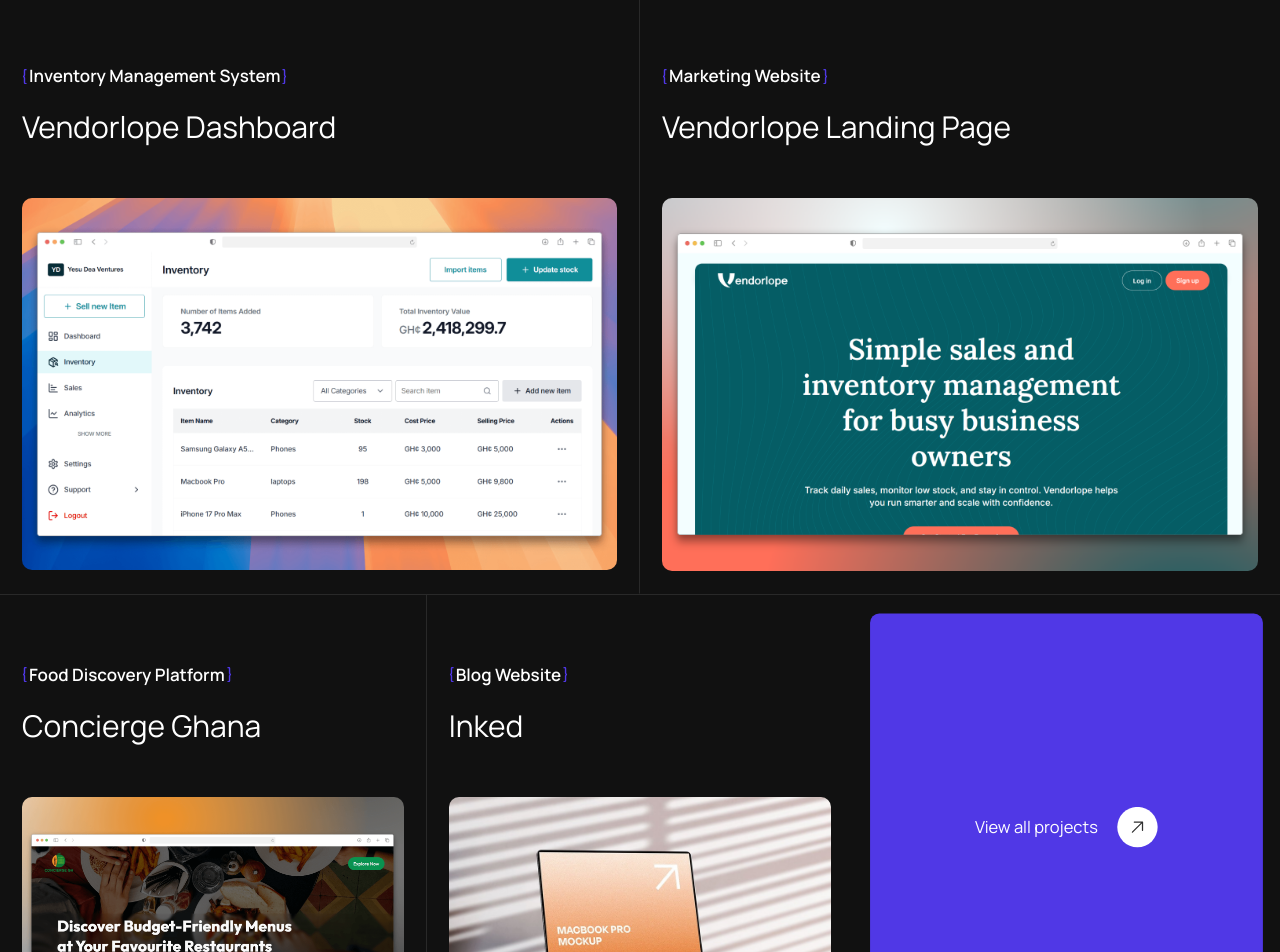
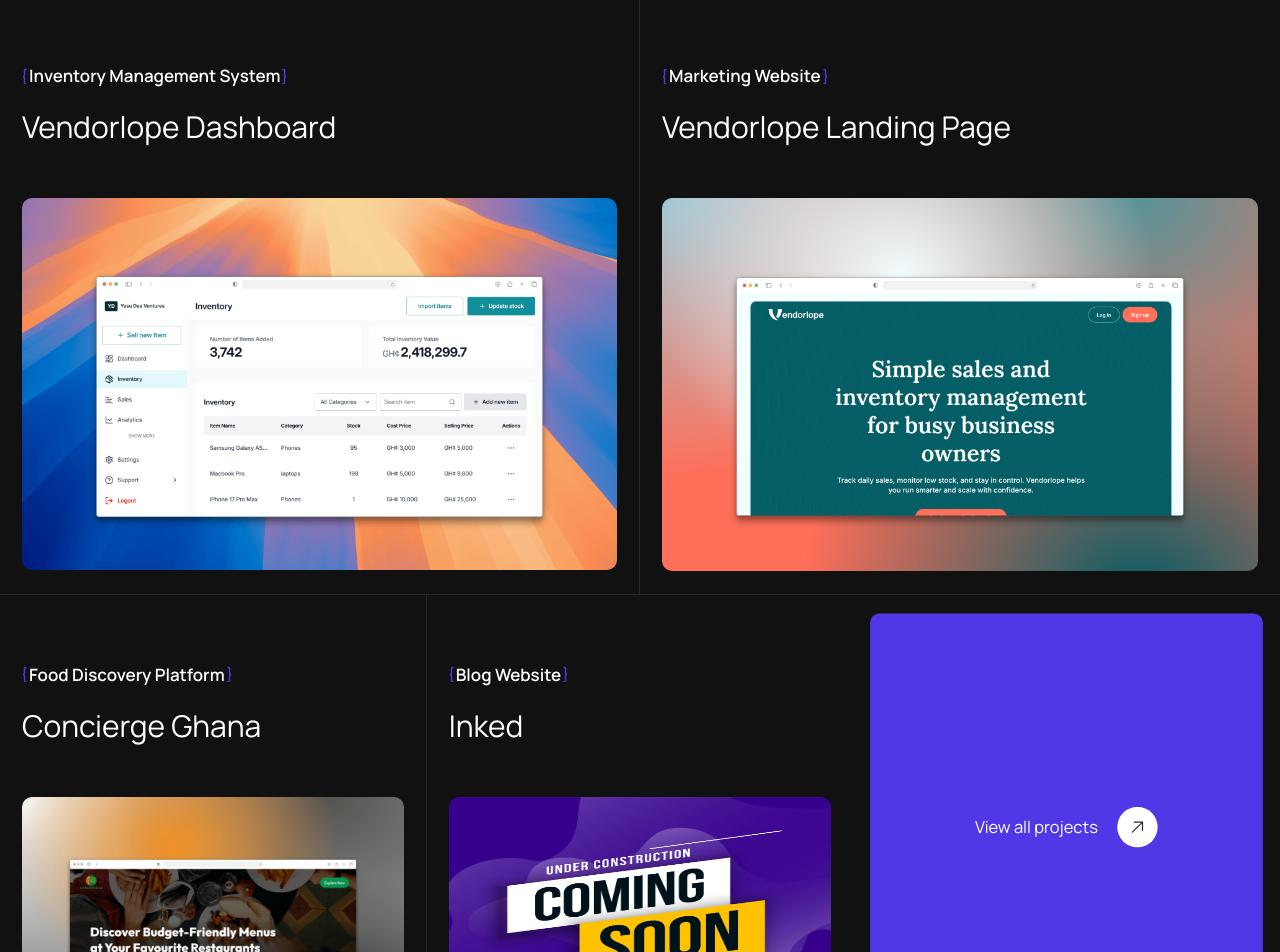
Before and after one commit to Israel-2002/portfolio-v3, a React (Vite) app: page / in a window 1280 px wide. Shown: the part 1480-2432 px from the top of the page. Built offline with nearby package versions, Linux system fonts and the light colour scheme.

Commit message:
refactored component

```diff
--- a/src/pages/home/featured-projects/Projects.jsx
+++ b/src/pages/home/featured-projects/Projects.jsx
@@ -6,35 +6,19 @@ import arrowRight from "@/assets/svg/arrow-right.svg";
 import { Link } from "react-router-dom";
 import { useGSAP } from "@gsap/react";
 import gsap from "gsap";
-import { useRef } from "react";
-import { paralax } from "@/pages/animation/paralax";
+// import { useRef } from "react";
+// import { paralax } from "@/pages/animation/paralax";
+import PropTypes from "prop-types";
+import comingSoonImg from "@/assets/images/projects/coming-soon.jpg";
 
 gsap.registerPlugin(useGSAP);
 
-const Projects = () => {
-  const imageContainerRefs = useRef([]);
-
-  useGSAP(() => {
-    imageContainerRefs.current.forEach((container) => {
-      const img = container?.querySelector("img");
-
-      paralax(img, container);
-    });
-  });
-
+const Anchor = ({ url, category, title, img, comingSoon }) => {
   return (
-    <div id="work" className="bg-black text-white">
-      <div className="lg:border-b lg:border-b-white/10">
-        <ul className="mx-auto grid max-w-[1440px] lg:grid-cols-2">
-          {PROJECTS.slice(0, 2).map(({ category, img, title }, i) => (
-            <li
-              key={i}
-              className={cn(
-                "border-b border-b-white/10 px-6 pb-6 pt-[1.875rem] lg:border-b-transparent lg:px-[1.375rem] lg:pb-[1.375rem] lg:pt-[4.375rem]",
-                i === 0
-                  ? "lg:border-r lg:border-r-white/10 min-[1462px]:pl-0"
-                  : "min-[1462px]:pr-0",
-              )}
+    <a
+      href={url}
+      target="_blank"
+      className="group block px-6 pb-6 pt-[1.875rem] transition-colors lg:px-[1.375rem] lg:pb-[1.375rem] lg:pt-[4.375rem]"
     >
       <div className="split mb-[0.6875rem] flex items-center gap-0.5 text-sm font-semibold lg:mb-5 lg:text-[1.0625rem]">
         <BracketOpen className="text-primary" />
@@ -42,18 +26,72 @@ const Projects = () => {
         <BracketClose className="text-primary" />
       </div>
 
-              <h3 className="split mb-[4.0625rem] text-[1.625rem] md:mb-[2.125rem] lg:mb-[3.125rem] lg:text-[1.875rem]">
+      <h3 className="split mb-[4.0625rem] w-fit text-[1.625rem] md:mb-[2.125rem] lg:mb-[3.125rem] lg:text-[1.875rem]">
         {title}
       </h3>
 
       <div
-                ref={(el) => imageContainerRefs.current.push(el)}
-                className="paralax-image-container aspect-[16/10] rounded-[10px]"
+        // ref={ref}
+        className="paralax-image-containe aspect-[16/10] overflow-hidden rounded-[10px] relative"
       >
         <div>
-                  <img className="object-cover" src={img} alt="" />
+          <img
+            className={cn(
+              !comingSoon
+                ? "transition-transform duration-300 group-hover:scale-110 object-cover"
+                : "w-full h-full absolute object-fit",
+            )}
+            src={comingSoon ? comingSoonImg : img}
+            alt={title}
+          />
         </div>
       </div>
+    </a>
+  );
+};
+
+Anchor.displayName = "Anchor";
+
+Anchor.propTypes = {
+  url: PropTypes.string.isRequired,
+  category: PropTypes.string.isRequired,
+  title: PropTypes.string.isRequired,
+  img: PropTypes.string.isRequired,
+  comingSoon: PropTypes.bool,
+};
+
+const Projects = () => {
+  // const imageContainerRefs = useRef([]);
+
+  // useGSAP(() => {
+  //   imageContainerRefs.current.forEach((container) => {
+  //     const img = container?.querySelector("img");
+
+  //     paralax(img, container);
+  //   });
+  // });
+
+  return (
+    <div id="work" className="bg-black text-white">
+      <div className="lg:border-b lg:border-b-white/10">
+        <ul className="mx-auto grid max-w-[1440px] lg:grid-cols-2">
+          {PROJECTS.slice(0, 2).map(({ category, img, title, url }, i) => (
+            <li
+              key={i}
+              className={cn(
+                "border-b border-b-white/10 lg:border-b-transparent",
+                i === 0
+                  ? "lg:border-r lg:border-r-white/10 min-[1462px]:pl-0"
+                  : "min-[1462px]:pr-0",
+              )}
+            >
+              <Anchor
+                // ref={(el) => imageContainerRefs.current.push(el)}
+                url={url}
+                title={title}
+                category={category}
+                img={img}
+              />
             </li>
           ))}
         </ul>
@@ -61,36 +99,28 @@ const Projects = () => {
 
       <div className="mx-auto grid max-w-[1440px] lg:grid-cols-3">
         <ul className="grid lg:col-span-2 lg:grid-cols-2">
-          {PROJECTS.slice(2, 4).map(({ category, img, title }, i) => (
+          {PROJECTS.slice(2, 4).map(
+            ({ url, category, img, title, comingSoon }, i) => (
               <li
                 key={i}
                 className={cn(
-                "flex flex-col border-b border-b-white/10 px-6 pb-6 pt-[1.875rem] lg:px-[1.375rem] lg:pb-[1.375rem] lg:pt-[4.375rem]",
+                  "flex flex-col border-b border-b-white/10",
                   i === 0
                     ? "lg:border-r lg:border-r-white/10 min-[1462px]:pl-0"
                     : "",
                 )}
               >
-              <div className="split mb-[0.6875rem] flex items-center gap-0.5 text-sm font-semibold lg:mb-5 lg:text-[1.0625rem]">
-                <BracketOpen className="text-primary" />
-                {category}
-                <BracketClose className="text-primary" />
-              </div>
-
-              <h3 className="split mb-[4.0625rem] text-[1.625rem] md:mb-[2.125rem] lg:mb-[3.125rem] lg:text-[1.875rem]">
-                {title}
-              </h3>
-
-              <div
-                ref={(el) => imageContainerRefs.current.push(el)}
-                className="paralax-image-container mt-auto aspect-[16/10] rounded-[10px]"
-              >
-                <div>
-                  <img className="object-cover" src={img} alt="" />
-                </div>
-              </div>
+                <Anchor
+                  // ref={(el) => imageContainerRefs.current.push(el)}
+                  url={url}
+                  title={title}
+                  category={category}
+                  img={img}
+                  comingSoon={comingSoon}
+                />
               </li>
-          ))}
+            ),
+          )}
         </ul>
 
         <div className="w-full px-6 lg:px-0">
--- a/src/pages/projects/Projects.jsx
+++ b/src/pages/projects/Projects.jsx
@@ -2,23 +2,23 @@ import Container from "@/components/Container";
 import { PROJECTS } from "@/constants/PROJECTS";
 import BracketOpen from "@/assets/svg/bracket-open.svg?react";
 import BracketClose from "@/assets/svg/bracket-close.svg?react";
-import { useRef } from "react";
+// import { useRef } from "react";
 import { useGSAP } from "@gsap/react";
-import { paralax } from "@/pages/animation/paralax";
+// import { paralax } from "@/pages/animation/paralax";
 import gsap from "gsap";
 
 gsap.registerPlugin(useGSAP);
 
 const Projects = () => {
-  const imageContainerRefs = useRef([]);
+  // const imageContainerRefs = useRef([]);
 
-  useGSAP(() => {
-    imageContainerRefs.current.forEach((container) => {
-      const img = container?.querySelector("img");
+  // useGSAP(() => {
+  //   imageContainerRefs.current.forEach((container) => {
+  //     const img = container?.querySelector("img");
 
-      paralax(img, container);
-    });
-  });
+  //     paralax(img, container);
+  //   });
+  // });
 
   return (
     <div className="pb-[3.25rem] pt-32 md:pt-[11.25rem] lg:pb-[5.625rem] xl:pb-[10rem] xl:pt-[14.375rem]">
@@ -33,15 +33,20 @@ const Projects = () => {
         </div>
 
         <ul className="mx-auto grid max-w-[1100px] gap-[4.375rem] text-[#2F2F2F] lg:gap-[5.625rem] xl:gap-[8.75rem]">
-          {PROJECTS.map(({ title, category, description, img }, i) => (
+          {PROJECTS.map(
+            ({ title, category, description, img, url, comingSoon }, i) => {
+              if (comingSoon) return;
+
+              return (
                 <li key={i}>
+                  <a href={url} target="_blank" className="group">
                     <div
-                ref={(el) => imageContainerRefs.current.push(el)}
-                className="paralax-image-container mb-8 h-[clamp(181px,calc(181px+(733-181)*((100vw-320px)/(1100-320))),733px)] overflow-hidden rounded-[14px] lg:mb-[3.125rem] lg:rounded-[20px] xl:mb-[4.375rem]"
+                      // ref={(el) => imageContainerRefs.current.push(el)}
+                      className="paralax-image-containe mb-8 h-[clamp(181px,calc(181px+(733-181)*((100vw-320px)/(1100-320))),733px)] overflow-hidden rounded-[14px] lg:mb-[3.125rem] lg:rounded-[20px] xl:mb-[4.375rem]"
                     >
                       <div>
                         <img
-                    className="h-full w-full object-cover"
+                          className="h-full w-full object-cover group-hover:scale-110 transition-transform duration-300"
                           src={img}
                           alt=""
                         />
@@ -58,11 +63,14 @@ const Projects = () => {
                       {title}
                     </h3>
 
-              <p className="split text-lg font-semibold leading-tight text-[#2F2F2F80] lg:text-xl xl:text-[1.375rem]">
+                    <p className="split text-lg font-semibold leading-tight text-[#2F2F2F80] lg:text-xl xl:text-[1.375rem] max-w-[900px]">
                       {description}
                     </p>
+                  </a>
                 </li>
-          ))}
+              );
+            },
+          )}
         </ul>
       </Container>
     </div>
```
Lines whose indentation alone changed are shown as unchanged.
